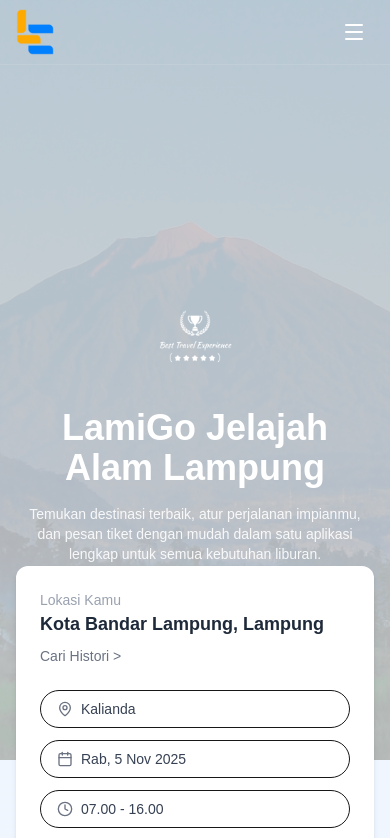
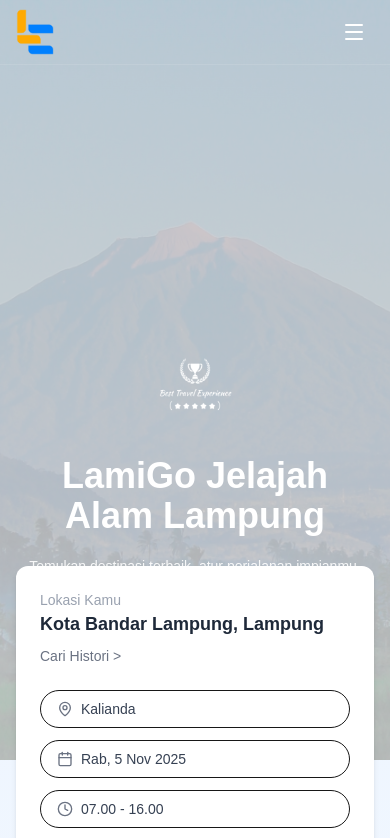
Before and after one commit to megustaSzy/project-web-mobile, a Next.js app in the folder web/: page / in a window 390 px wide. Shown: the top 838 px of the page. Built offline with nearby package versions, Linux system fonts and the light colour scheme.

Commit message:
memperbaiki tata letak gambar dan teks pada hero

```diff
--- a/web/src/app/components/Hero.tsx
+++ b/web/src/app/components/Hero.tsx
@@ -48,7 +48,7 @@ export default function Hero() {
 <div className="relative z-10 flex flex-col justify-center items-center text-center text-white px-4 py-28 md:py-40">
   <div className="flex flex-col items-center gap-1">
   <div className="relative z-10 flex flex-col justify-center items-center text-center px-4 py-0 md:py-0">
-  <div className="w-24 h-24 md:w-40 md:h-40 relative mb-6 md:mb-10">
+  <div className="w-24 h-24 md:w-40 md:h-40 relative mb-6 md:mb-0">
     <Image
       src="/images/best.png" // ganti path sesuai lokasi file
       alt="Best Travel Experience"
@@ -61,17 +61,17 @@ export default function Hero() {
 
         </div>
 
-        <h1 className="text-4xl md:text-6xl font-extrabold mb-4">
+        <h1 className="text-4xl md:text-6xl font-extrabold mb-5">
           LamiGo Jelajah Alam Lampung
         </h1>
 
-        <p className="max-w-2xl text-sm md:text-base mb-8 opacity-90">
+        <p className="max-w-2xl text-sm md:text-base mb-5 opacity-90">
           Temukan destinasi terbaik, atur perjalanan impianmu, dan pesan tiket
           dengan mudah dalam satu aplikasi lengkap untuk semua kebutuhan
           liburan.
         </p>
 
-        <div className="flex gap-2 mb-10">
+        <div className="flex gap-2 mb-0">
           {images.map((_, index) => (
             <span
               key={index}
```
